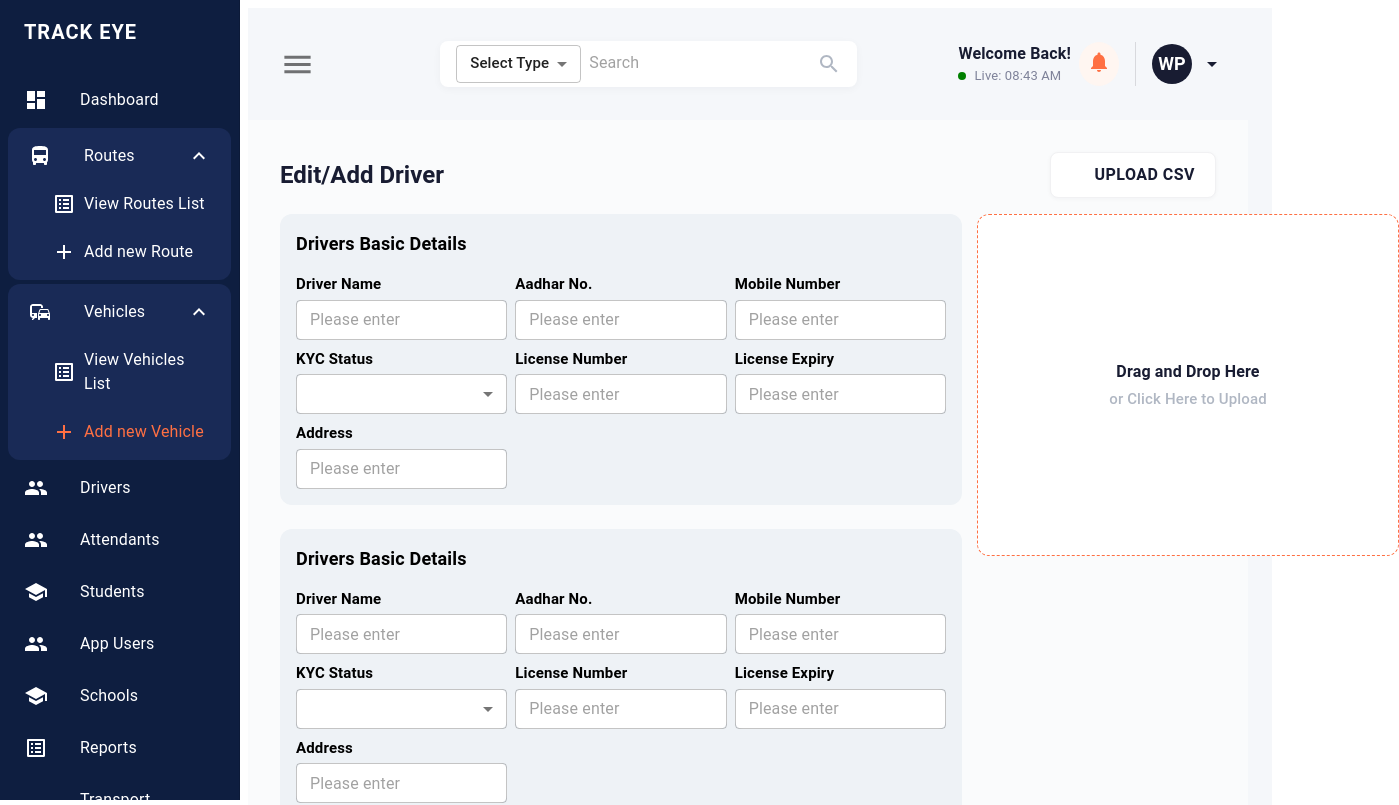
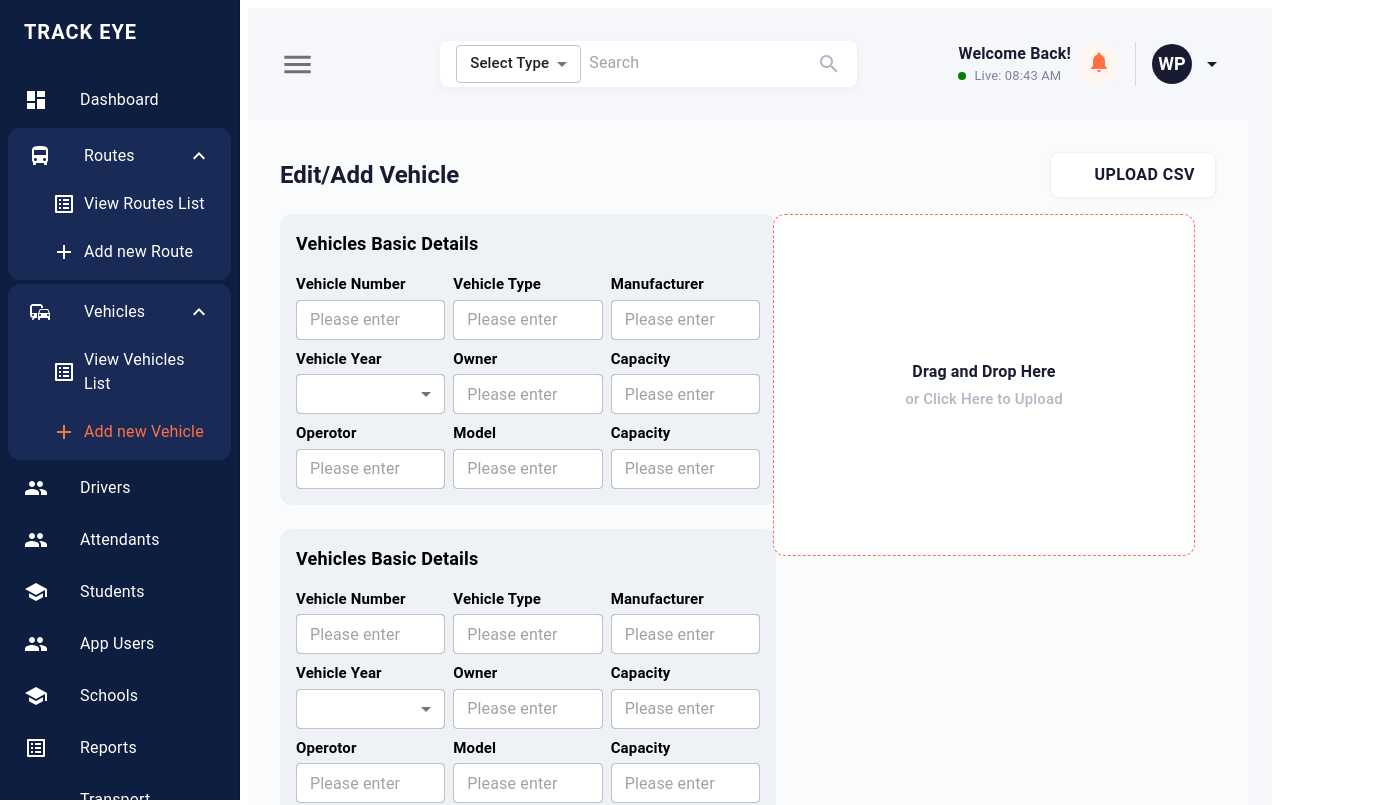
Before and after one commit to darshantv11/admin2, a React (Vite) app in the folder admin-dashboard/: page /vehicles/add in a window 1280 px wide. Shown: the top 805 px of the page, 1399 px wide, since content can reach past the window. Built offline with nearby package versions, Linux system fonts and the light colour scheme; some icons are missing.

Commit message:
added the add new vehicle

```diff
--- a/admin-dashboard/src/pages/AddVehiclePage.jsx
+++ b/admin-dashboard/src/pages/AddVehiclePage.jsx
@@ -131,7 +131,7 @@ const AddVehiclePage = () => {
           }}
         >
           <Typography variant="h5" sx={{ fontWeight: 700, color: "#181c32" }}>
-            Edit/Add Driver
+            Edit/Add Vehicle
           </Typography>
           <Button
             variant="outlined"
@@ -162,18 +162,19 @@ const AddVehiclePage = () => {
         <Box
           sx={{
             display: "flex",
-            gap: 6,
+            gap: 1,
             justifyContent: "space-between",
             alignItems: "flex-start",
             flexWrap: "nowrap",
+            maxWidth: '100%',
+            width: '100%',
           }}
         >
           {/* Left: Two Driver Details Cards */}
           <Box
             sx={{
-              flex: "0 0 650px",
-              maxWidth: 650,
-              width: "100%",
+              flex: 1,
+              width: '100%',
               display: "flex",
               flexDirection: "column",
               gap: 3,
@@ -200,7 +201,7 @@ const AddVehiclePage = () => {
                     mb: 2,
                   }}
                 >
-                  Drivers Basic Details
+                  Vehicles Basic Details
                 </Typography>
                 <Box
                   sx={{
@@ -220,7 +221,7 @@ const AddVehiclePage = () => {
                           mb: 0.5,
                         }}
                       >
-                        Driver Name
+                        Vehicle Number
                       </Typography>
                       <TextField
                         variant="outlined"
@@ -242,7 +243,7 @@ const AddVehiclePage = () => {
                           mb: 0.5,
                         }}
                       >
-                        Aadhar No.
+                        Vehicle Type
                       </Typography>
                       <TextField
                         variant="outlined"
@@ -264,7 +265,7 @@ const AddVehiclePage = () => {
                           mb: 0.5,
                         }}
                       >
-                        Mobile Number
+                        Manufacturer
                       </Typography>
                       <TextField
                         variant="outlined"
@@ -288,7 +289,7 @@ const AddVehiclePage = () => {
                           mb: 0.5,
                         }}
                       >
-                        KYC Status
+                        Vehicle Year
                       </Typography>
                       <TextField
                         select
@@ -317,7 +318,7 @@ const AddVehiclePage = () => {
                           mb: 0.5,
                         }}
                       >
-                        License Number
+                        Owner
                       </Typography>
                       <TextField
                         variant="outlined"
@@ -339,7 +340,7 @@ const AddVehiclePage = () => {
                           mb: 0.5,
                         }}
                       >
-                        License Expiry
+                        Capacity
                       </Typography>
                       <TextField
                         variant="outlined"
@@ -353,6 +354,7 @@ const AddVehiclePage = () => {
                       />
                     </Box>
                   </Box>
+
                   <Box sx={{ display: "flex", gap: 1 }}>
                     <Box sx={{ flex: 1 }}>
                       <Typography
@@ -363,7 +365,7 @@ const AddVehiclePage = () => {
                           mb: 0.5,
                         }}
                       >
-                        Address
+                        Operotor
                       </Typography>
                       <TextField
                         variant="outlined"
@@ -376,8 +378,50 @@ const AddVehiclePage = () => {
                         }}
                       />
                     </Box>
-                    <Box sx={{ flex: 1 }} />
-                    <Box sx={{ flex: 1 }} />
+                    <Box sx={{ flex: 1 }}>
+                      <Typography
+                        sx={{
+                          color: "#000",
+                          fontWeight: 600,
+                          fontSize: 15,
+                          mb: 0.5,
+                        }}
+                      >
+                        Model
+                      </Typography>
+                      <TextField
+                        variant="outlined"
+                        size="small"
+                        placeholder="Please enter"
+                        sx={{
+                          width: "100%",
+                          background: "#fff",
+                          borderRadius: 2,
+                        }}
+                      />
+                    </Box>
+                    <Box sx={{ flex: 1 }}>
+                      <Typography
+                        sx={{
+                          color: "#000",
+                          fontWeight: 600,
+                          fontSize: 15,
+                          mb: 0.5,
+                        }}
+                      >
+                        Capacity
+                      </Typography>
+                      <TextField
+                        variant="outlined"
+                        size="small"
+                        placeholder="Please enter"
+                        sx={{
+                          width: "100%",
+                          background: "#fff",
+                          borderRadius: 2,
+                        }}
+                      />
+                    </Box>
                   </Box>
                 </Box>
               </Paper>
@@ -386,9 +430,8 @@ const AddVehiclePage = () => {
           {/* Right: Upload Area */}
           <Box
             sx={{
-              flex: "0 0 420px",
-              maxWidth: 420,
-              width: 420,
+              flex: 1,
+              width: '100%',
               display: "flex",
               flexDirection: "column",
               gap: 3,
```
